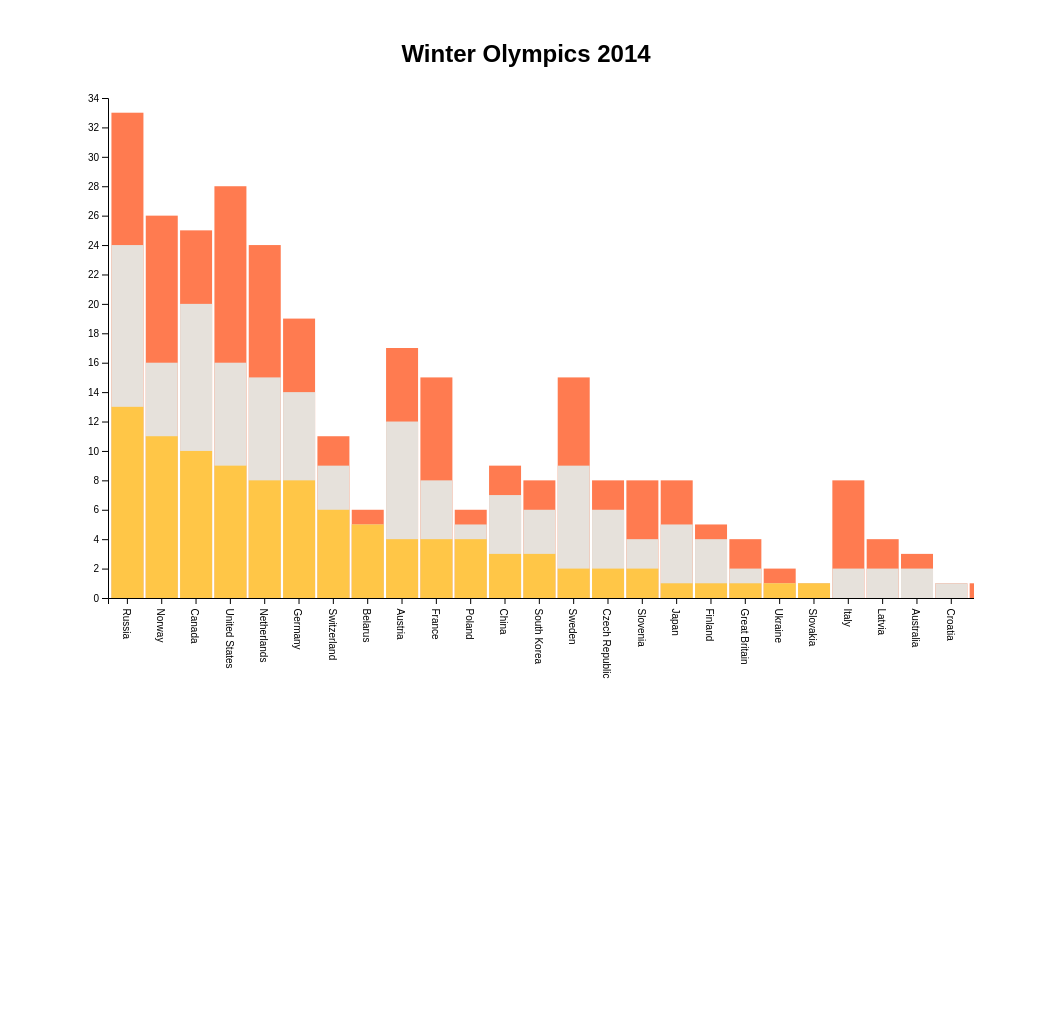
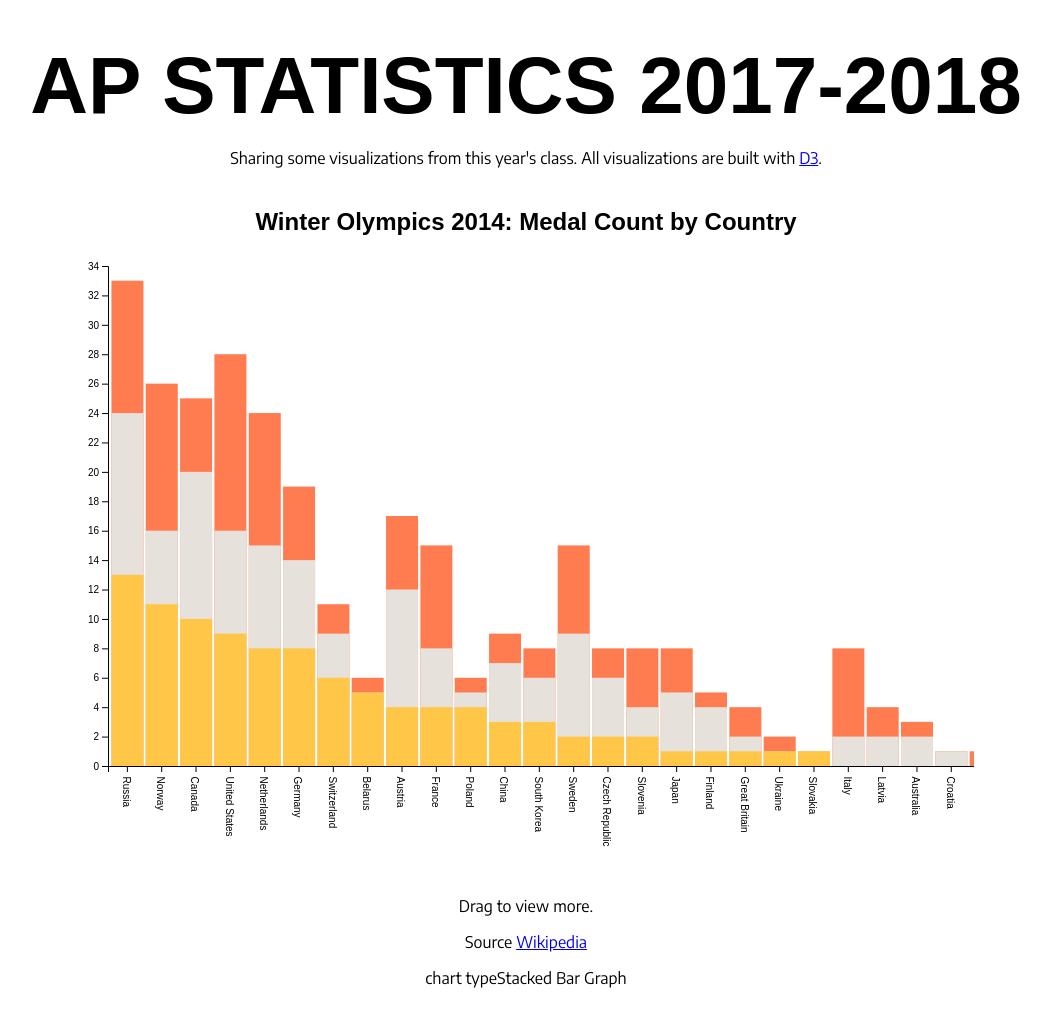
Before and after one commit to mego99/apstats2017, a plain HTML site: page index.html in a window 1280 px wide. Shown: the whole page, without its empty margins (90-1141 px from the left). Before the commit the page ends 800 px from the top, so only its background shows below. Drawn offline with Linux system fonts and the light colour scheme; a web font is replaced by a local one.

Commit message:
uncommented titles, added source, styled description

```diff
--- a/index.html
+++ b/index.html
@@ -9,16 +9,16 @@
   <script src="libraries/d3.v4.0.0-rc.2.min.js"></script>
 </head>
 <body>
-  <!-- <h1>AP STATISTICS 2017-2018</h1> -->
-  <p>
-    <!-- Sharing some visualizations from this year's class. -->
-  </p>
+  <h1>AP STATISTICS 2017-2018</h1>
+  <p>Sharing some visualizations from this year's class. All visualizations are built with <a href="https://github.com/d3/d3">D3</a>. </p>
 
-<!-- https://en.wikipedia.org/wiki/2014_Winter_Olympics_medal_table -->
 
   <div class="charts-main">
-    <h2>Winter Olympics 2014</h2>
+    <h2>Winter Olympics 2014: Medal Count by Country</h2>
     <svg class="olympics-ch"></svg>
+    <p>Drag to view more.</p>
+    <p><span class="label">Source</span> <a href="https://en.wikipedia.org/wiki/2014_Winter_Olympics_medal_table">Wikipedia</a> </p>
+    <p><span class="label">chart type</span>Stacked Bar Graph </p>
   </div>
   <script src="scripts/olympics.js"></script>
 </body>
```
